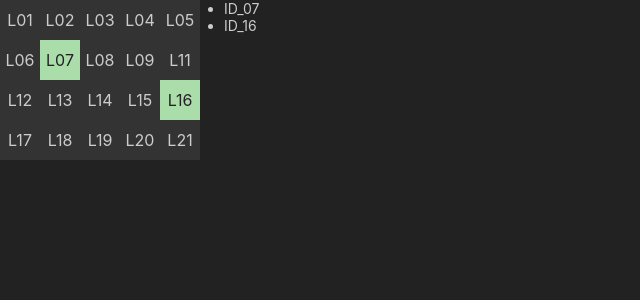
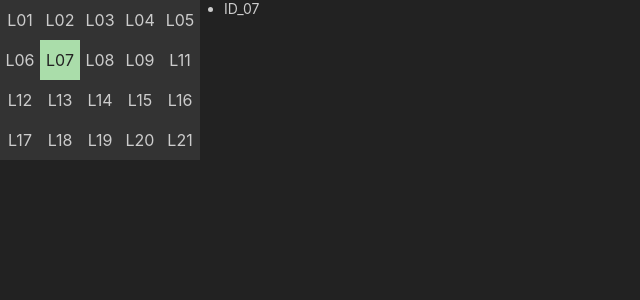
Before and after one commit to OziOcb/multiple-checkboxes-with-vue-and-v-model, a Nuxt app: page / in a window 1280 px wide. Shown: the top 300 px of the page, without its empty margins (0-640 px from the left). Built offline with nearby package versions, Linux system fonts and the light colour scheme.

Commit message:
Working example - Simplified version

```diff
--- a/components/Checkbox.vue
+++ b/components/Checkbox.vue
@@ -19,7 +19,7 @@ export default {
 
   model: {
     prop: "checked",
-    event: "change"
+    event: "changeState"
   },
 
   props: {
@@ -52,7 +52,7 @@ export default {
 
   methods: {
     onChange() {
-      this.$emit("change", this.checkedProxy);
+      this.$emit("changeState", this.checkedProxy);
     }
   }
 };
--- a/components/Wrapper.vue
+++ b/components/Wrapper.vue
@@ -1,54 +1,41 @@
 <template>
   <div class="wrapper">
-    <Checkbox v-model="checkedItems" :value="itemProps.id" @change="onChange">
+    <Checkbox v-model="selectedItemsIds" :value="itemProps.id">
       {{ itemProps.label }}
     </Checkbox>
   </div>
 </template>
 
 <script>
+import { mapGetters, mapActions } from "vuex";
 import Checkbox from "@/components/Checkbox.vue";
 
 export default {
   components: { Checkbox },
 
-  model: {
-    prop: "checked",
-    event: "change"
-  },
-
   props: {
-    checked: {
-      type: Array,
-      required: true
-    },
     itemProps: {
       type: Object,
       required: true
     }
   },
 
-  data() {
-    return {
-      checkedProxy: false
-    };
-  },
+  computed: {
+    ...mapGetters({ getSelectedItemsIds: "basket/getSelectedItemsIds" }),
 
-  computed: {
-    checkedItems: {
+    selectedItemsIds: {
       get() {
-        return this.checked;
+        return this.getSelectedItemsIds;
       },
-      set(val) {
-        this.checkedProxy = val;
+      set(newSelectedItemsIds) {
+        this.updateSelectedItemsIds(newSelectedItemsIds);
+        return newSelectedItemsIds;
       }
     }
   },
 
   methods: {
-    onChange() {
-      this.$emit("change", this.checkedProxy);
-    }
+    ...mapActions({ updateSelectedItemsIds: "basket/updateSelectedItemsIds" })
   }
 };
 </script>
--- a/pages/index.vue
+++ b/pages/index.vue
@@ -1,18 +1,13 @@
 <template>
   <div style="display: flex">
     <div class="itemsBox">
-      <Wrapper
-        v-for="item in getBasketItems"
-        :key="item.id"
-        :item-props="item"
-        v-model="selectedItemsIds"
-      >
+      <Wrapper v-for="item in getBasketItems" :key="item.id" :item-props="item">
         {{ item.label }}
       </Wrapper>
     </div>
 
     <ul>
-      <li v-for="item in selectedItemsIds" :key="item">
+      <li v-for="item in getSelectedItemsIds" :key="item">
         {{ item }}
       </li>
     </ul>
@@ -20,7 +15,7 @@
 </template>
 
 <script>
-import { mapGetters, mapActions } from "vuex";
+import { mapGetters } from "vuex";
 import Wrapper from "@/components/Wrapper.vue";
 
 export default {
@@ -32,21 +27,7 @@ export default {
     ...mapGetters({
       getBasketItems: "basket/getBasketItems",
       getSelectedItemsIds: "basket/getSelectedItemsIds"
-    }),
-
-    selectedItemsIds: {
-      get() {
-        return this.getSelectedItemsIds;
-      },
-      set(newSelectedItemsIds) {
-        this.updateSelectedItemsIds(newSelectedItemsIds);
-        return newSelectedItemsIds;
-      }
-    }
-  },
-
-  methods: {
-    ...mapActions({ updateSelectedItemsIds: "basket/updateSelectedItemsIds" })
+    })
   }
 };
 </script>
--- a/store/basket.js
+++ b/store/basket.js
@@ -21,7 +21,7 @@ export const state = () => ({
     { id: "ID_20", label: "L20" },
     { id: "ID_21", label: "L21" }
   ],
-  selectedItemsIds: ["ID_07", "ID_16"]
+  selectedItemsIds: ["ID_07"]
 });
 
 export const getters = {
```
